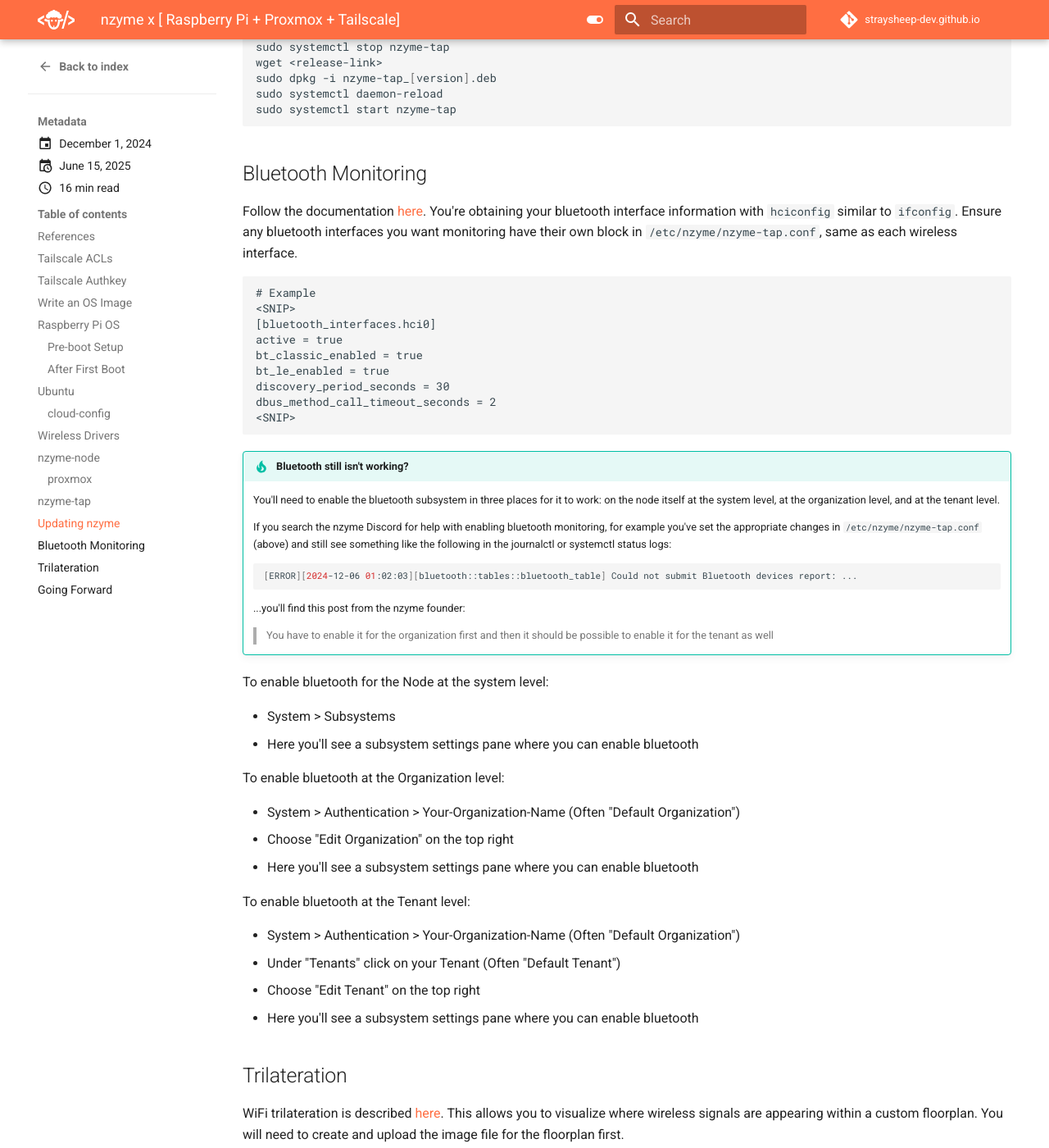
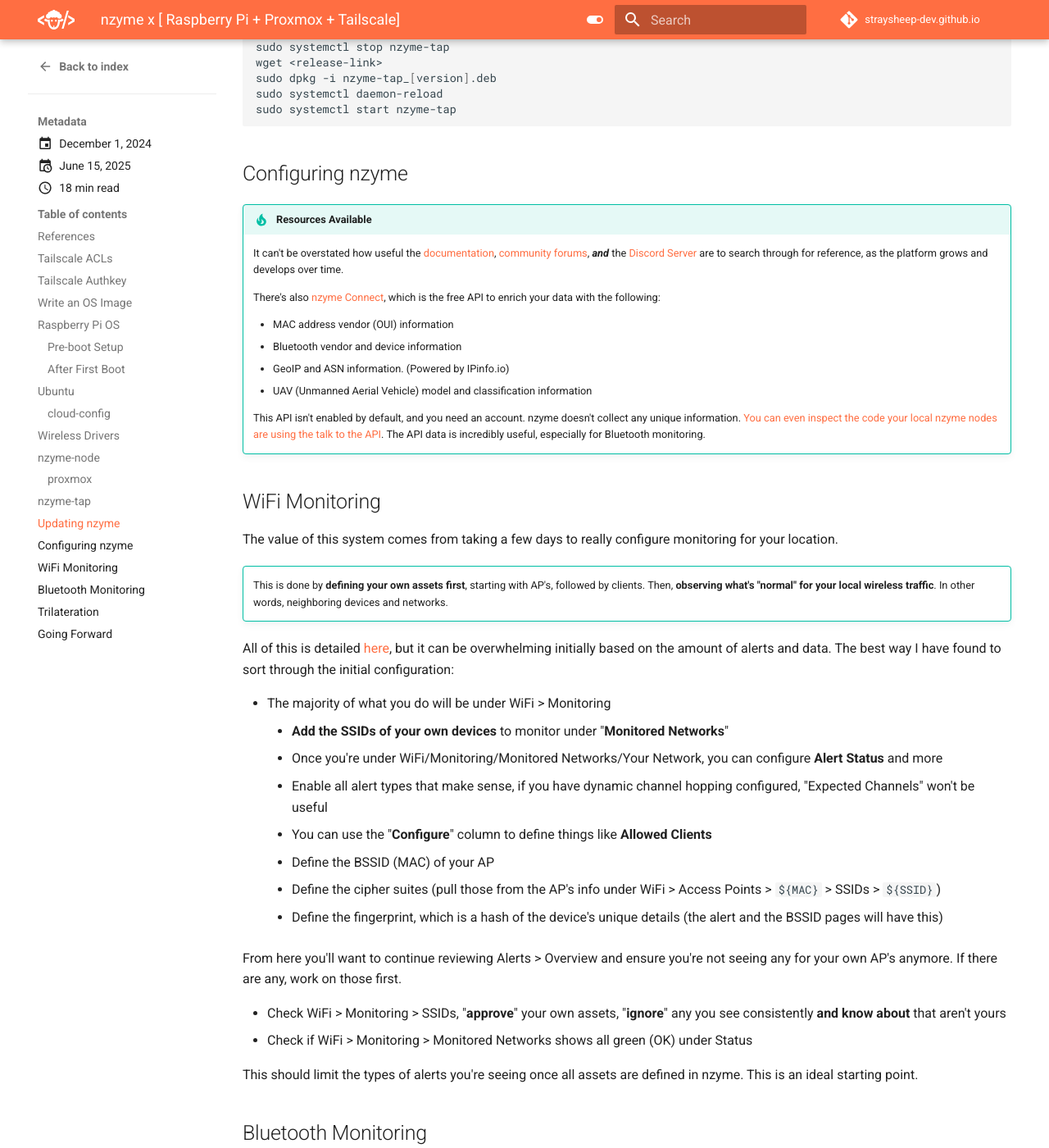
Before and after one commit to straysheep-dev/straysheep-dev.github.io, an MkDocs documentation site: the page built from docs/blog/posts/nzyme-rpi-proxmox-tailscale.md, in a window 1280 px wide and 1400 px high, scrolled down 13650 px. Shown: the whole window at 82% size. Built offline with MkDocs 1.6.1 and Material for MkDocs 9.7.7, drawn with Linux system fonts in a browser that asks for light colours; comment, search, counter and statistics services are not loaded.

Commit message:
Update blog

````diff
--- a/docs/blog/posts/nzyme-rpi-proxmox-tailscale.md
+++ b/docs/blog/posts/nzyme-rpi-proxmox-tailscale.md
@@ -630,6 +630,49 @@
 ```
 
 
+## Configuring nzyme
+
+!!! tip "Resources Available"
+
+	It can't be overstated how useful the [documentation](https://docs.nzyme.org/), [community forums](https://github.com/nzymedefense/nzyme/discussions), ***and*** the [Discord Server](https://discord.gg/9W2tVtXUny) are to search through for reference, as the platform grows and develops over time.
+
+	There's also [nzyme Connect](https://connect.nzyme.org/), which is the free API to enrich your data with the following:
+
+	- MAC address vendor (OUI) information
+	- Bluetooth vendor and device information
+	- GeoIP and ASN information. (Powered by IPinfo.io)
+	- UAV (Unmanned Aerial Vehicle) model and classification information
+
+	This API isn't enabled by default, and you need an account. nzyme doesn't collect any unique information. [You can even inspect the code your local nzyme nodes are using the talk to the API](https://connect.nzyme.org/faq). The API data is incredibly useful, especially for Bluetooth monitoring.
+
+
+## WiFi Monitoring
+
+The value of this system comes from taking a few days to really configure monitoring for your location.
+
+!!! tip ""
+
+	This is done by **defining your own assets first**, starting with AP's, followed by clients. Then, **observing what's "normal" for your local wireless traffic**. In other words, neighboring devices and networks.
+
+All of this is detailed [here](https://docs.nzyme.org/wifi/monitoring/network-monitoring/), but it can be overwhelming initially based on the amount of alerts and data. The best way I have found to sort through the initial configuration:
+
+- The majority of what you do will be under WiFi > Monitoring
+	- **Add the SSIDs of your own devices** to monitor under "**Monitored Networks**"
+	- Once you're under WiFi/Monitoring/Monitored Networks/Your Network, you can configure **Alert Status** and more
+	- Enable all alert types that make sense, if you have dynamic channel hopping configured, "Expected Channels" won't be useful
+	- You can use the "**Configure**" column to define things like **Allowed Clients**
+	- Define the BSSID (MAC) of your AP
+	- Define the cipher suites (pull those from the AP's info under WiFi > Access Points > `${MAC}` > SSIDs > `${SSID}`)
+	- Define the fingerprint, which is a hash of the device's unique details (the alert and the BSSID pages will have this)
+
+From here you'll want to continue reviewing Alerts > Overview and ensure you're not seeing any for your own AP's anymore. If there are any, work on those first.
+
+- Check WiFi > Monitoring > SSIDs, "**approve**" your own assets, "**ignore**" any you see consistently **and know about** that aren't yours
+- Check if WiFi > Monitoring > Monitored Networks shows all green (OK) under Status
+
+This should limit the types of alerts you're seeing once all assets are defined in nzyme. This is an ideal starting point.
+
+
 ## Bluetooth Monitoring
 
 Follow the documentation [here](https://docs.nzyme.org/bluetooth/). You're obtaining your bluetooth interface information with `hciconfig` similar to `ifconfig`. Ensure any bluetooth interfaces you want monitoring have their own block in `/etc/nzyme/nzyme-tap.conf`, same as each wireless interface.
````
